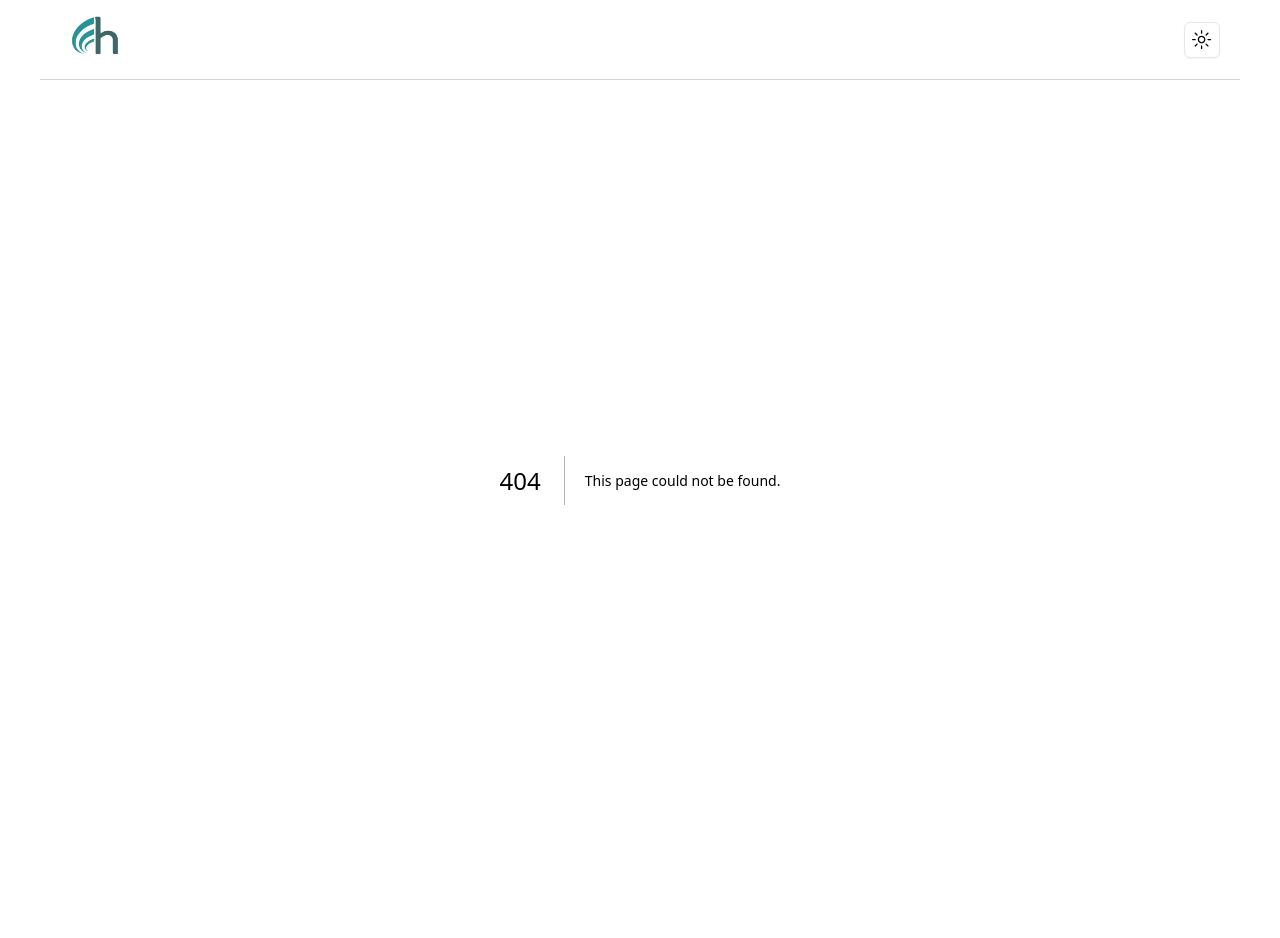
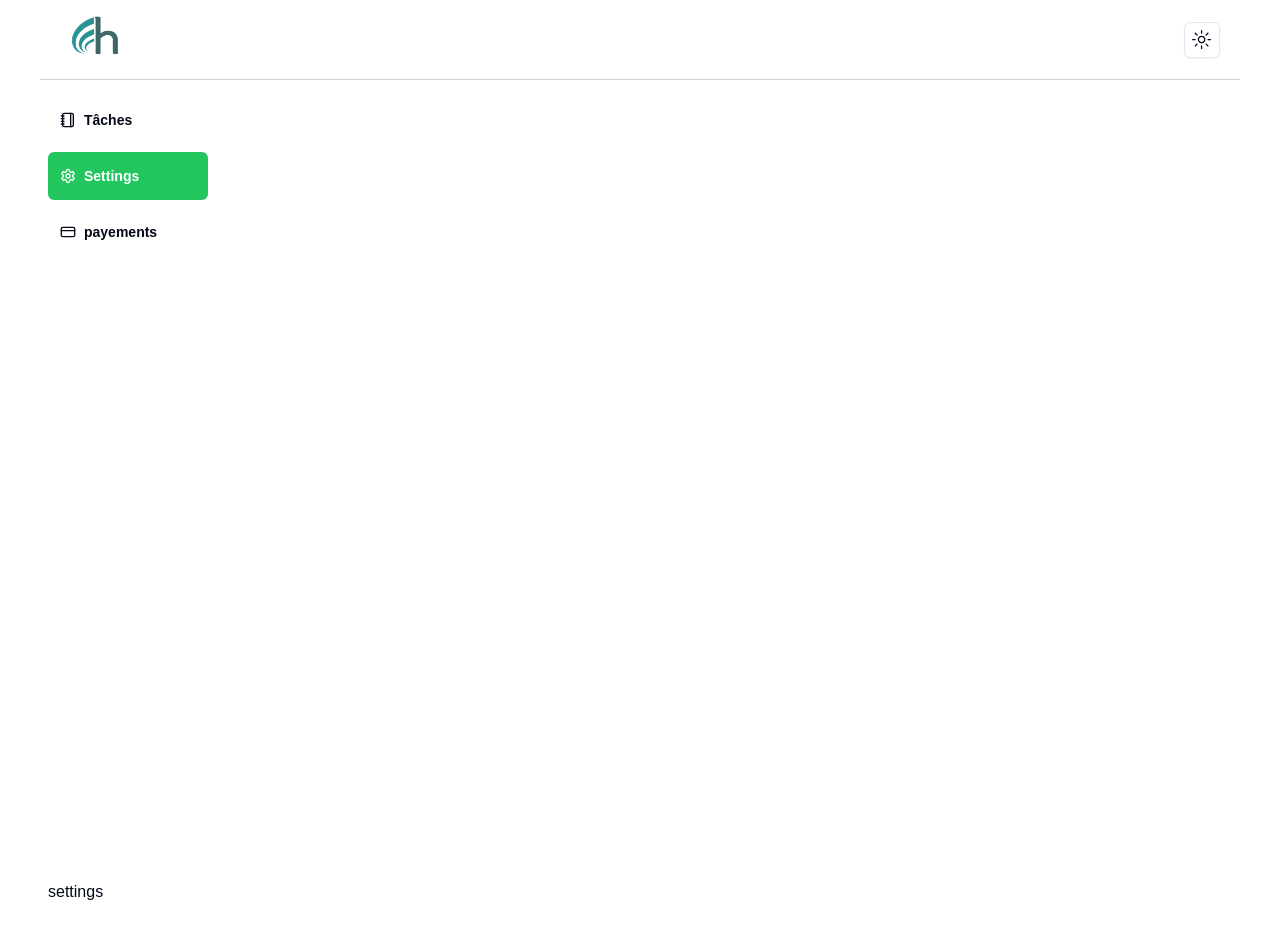
Before and after one commit to Chaibouu/GestionDesTaches, a Next.js app: page /Dashboard/settings in a window 1280 px wide. Before the commit this address had no page. Shown: the top 938 px of the page. Before the commit the page ends 880 px from the top, so only its background shows below. Built offline with nearby package versions, Linux system fonts and the light colour scheme.

Commit message:
add dashboradNav

```diff
--- a/app/Dashboard/layout.tsx
+++ b/app/Dashboard/layout.tsx
@@ -1,7 +1,9 @@
+import DashboardNav from "@/components/DashboardNav/DashboardNav"
 export default async function DasboardLayout({children}: Readonly<{children: React.ReactNode}>){
     return (
         <section className="max-w-[1200px] mx-auto md-flex md:items-center md:gap-4 h-screen w-full mt-2 p-2">
 
+            <DashboardNav />
             <div className="w-full h-full">
                 {children}
             </div>
--- /dev/null
+++ b/app/Dashboard/settings/page.tsx
@@ -0,0 +1,11 @@
+
+
+export default function page() {
+  return (
+    <>
+      <div>
+        settings
+      </div>
+    </>
+  )
+}
--- /dev/null
+++ b/app/Dashboard/taches/page.tsx
@@ -0,0 +1,11 @@
+
+
+export default function page() {
+  return (
+    <>
+      <div>
+        Tâches
+      </div>
+    </>
+  )
+}
--- a/components/DashboardNav/DashboardNav.tsx
+++ b/components/DashboardNav/DashboardNav.tsx
@@ -7,14 +7,14 @@ export default function DashboardNav(){
     const pathname = usePathname();
 
     const menuDashboard = [
-        {name:"Tâches", icon: Notebook, path:"/Dashoard/taches"},
-        {name:"Settings", icon: Settings, path:"/Dashoard/settings"},
-        {name:"Tâches", icon: CreditCard, path:"/Dashoard/taches"},
+        {name:"Tâches", icon: Notebook, path:"/Dashboard/taches"},
+        {name:"Settings", icon: Settings, path:"/Dashboard/settings"},
+        {name:"payements", icon: CreditCard, path:"/Dashboard/taches"},
     ]
     return(
         <nav className="flex md:flex-col md:h-full md:w-16 w-full lg:w-40 gap-2">
             {menuDashboard.map((link, index)=>{
-                const isActive = pathname.starWith(link.path)
+                const isActive = pathname.startsWith(link.path)
                 return(
                     <Link href={link.path}>
                         <div className={`flex items-center justify-center lg:justify-start gap-2 cursor-pointer lg:p-3 p-2 hover:bg-green-500 hover:bg-opacity-50 hover:text-white text-sm font-bold rounded-md ${isActive && "bg-green-500 text-white"}`}>
```
